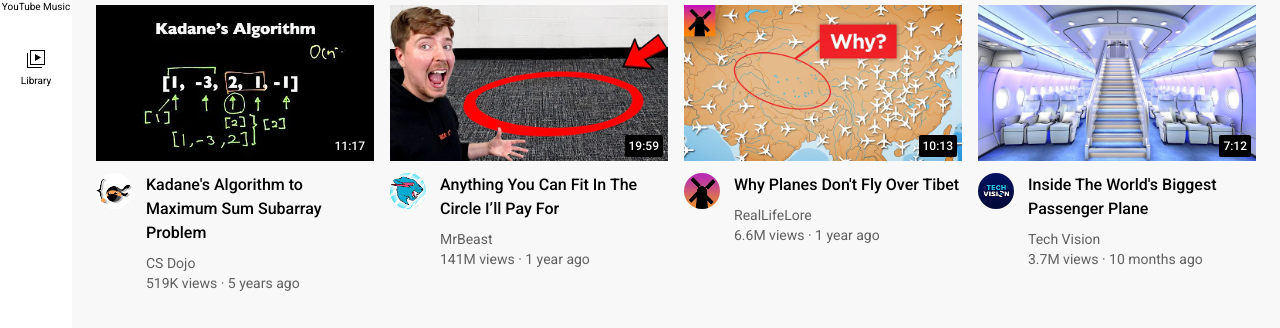
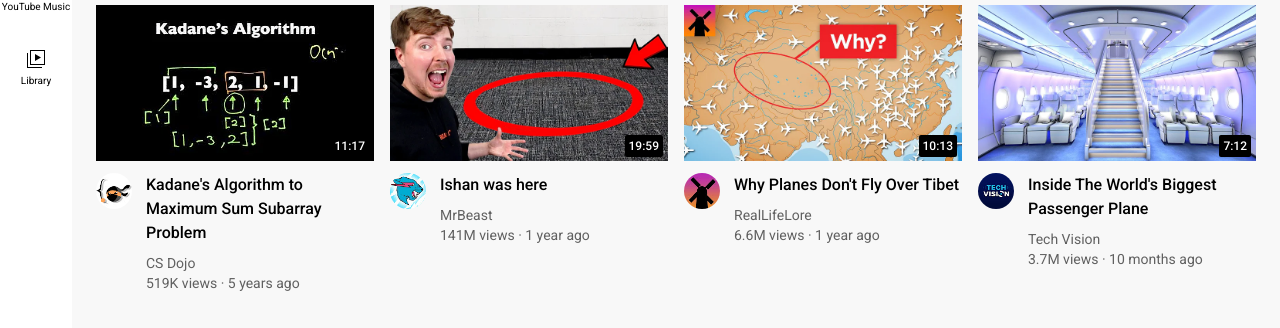
Before and after one commit to Ishansharma1607/devishan, a plain HTML site: page index.html in a window 1280 px wide. Shown: the part 401-729 px from the top of the page. Drawn offline with Linux system fonts and the light colour scheme.

Commit message:
Update index.html

```diff
--- a/index.html
+++ b/index.html
@@ -203,7 +203,7 @@
             </div>
             <div class="video-info">
               <p class="video-title">
-                Anything You Can Fit In The Circle I’ll Pay For
+                Ishan was here
               </p>
               <p class="video-author">
                 MrBeast
```
